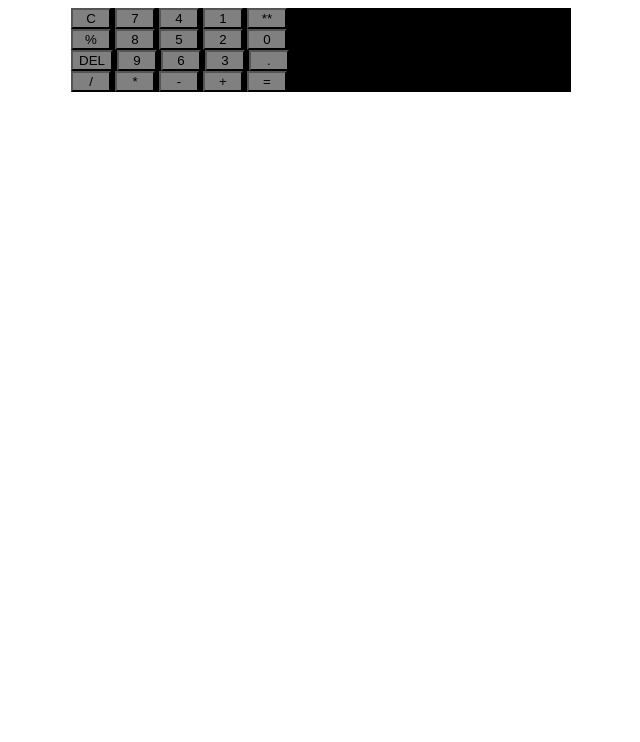
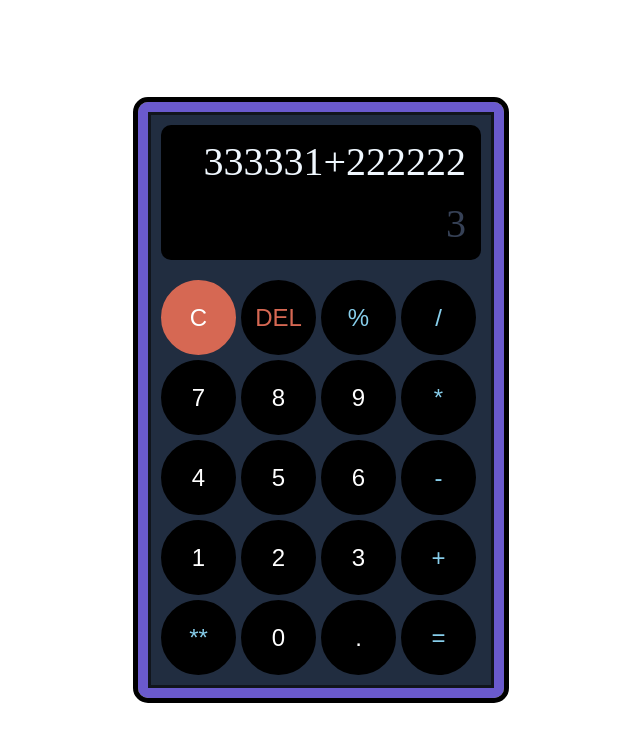
Before and after one commit to GaneshS288/calculator, a plain HTML site: page index.html in a window 1280 px wide. Shown: the whole page, without its empty margins (319-959 px from the left). Drawn offline with Linux system fonts and the light colour scheme.

Commit message:
make ui for calculator and style it

```diff
--- a/index.html
+++ b/index.html
@@ -4,25 +4,32 @@
 <head>
     <title>Calculator</title>
     <meta charset="utf-8">
+    <meta name="viewport" content="width = device-width, initial-scale =1.0">
     <script src="script.js"></script>
     <link rel="stylesheet" href="styles.css">
 </head>
 
 <body>
- <div class = "calculator-body">
+ <div class = "calculator-frame">
 
-    <div class="display"></div>
+<div class="calculator-body">
 
+    <div class="display">
+        <div class="math-expression">333331+222222</div>
+        <div class="result">3</div>
+    </div>
+
+<div class = "button-container" >
     <div class="column-container">
         <button class="clear">C</button>
         <button class="number">7</button>
         <button class="number">4</button>
         <button class="number">1</button>
-        <button class="number">**</button>
+        <button class="operator">**</button>
     </div>
 
     <div class="column-container">
-        <button class="operator">%</button>
+        <button class="delete">DEL</button>
         <button class="number">8</button>
         <button class="number">5</button>
         <button class="number">2</button>
@@ -30,7 +37,7 @@
     </div>
 
     <div class="column-container">
-        <button class="delete">DEL</button>
+        <button class="operator">%</button>
         <button class="number">9</button>
         <button class="number">6</button>
         <button class="number">3</button>
@@ -44,7 +51,12 @@
         <button class="operator">+</button>
         <button class="operator">=</button>
     </div>
- </div>
+
+</div>
+
+</div>
+
+</div>
 
 </body>
 
--- a/styles.css
+++ b/styles.css
@@ -1,15 +1,96 @@
 body {
     display: flex;
     justify-content: center;
+    align-items: center;
+    margin: 0;
+    height: 100vh;
 }
 
+.calculator-frame {
+    border: solid slateblue 10px;
+    outline: solid 5px black;
+    border-radius: 10px;
+}
 .calculator-body {
-    width: 500px;
+    width: 320px;
+    height: 550px;
+    background-color: #212d40;
+    display: flex;
+    flex-direction: column;
+    justify-content: flex-end;
+    padding: 10px;
+    border: solid 3px #11151C;
+    gap: 20px;
+}
+
+.calculator-body .button-container {
+    display: flex;
+    gap: 5px;
+}
+
+.column-container {
+    display: flex;
+    flex-direction: column;
+    gap: 5px;
+}
+
+.display {
+    color:aliceblue;
     background-color: black;
+    flex: 1;
+    display: flex;
+    flex-direction: column;
+    gap: 15px;
+    justify-content: center;
+    padding-right: 15px;
+    border-radius: 10px;
+}
+
+.display div {
+    display: flex;
+    justify-content: flex-end;
+    font-size: 2.5em;
 }
 
 button {
-    min-width: 40px;
-    max-width: 100px;
-    background-color: grey;
+    border-radius: 50%;
+    width: 75px;
+    aspect-ratio: 1/1;
+    background-color: black;
+    font-size: 1.5em;
+    border: solid 2px rgb(0, 0, 0);
 }
+
+button:active {
+    border: solid 2px white;
+}
+
+.result {
+    color: #364156;
+}
+
+.number {
+    color: white;
+}
+
+.delete {
+    color: #D66853;
+}
+
+.operator {
+    color: skyblue;
+}
+
+.clear {
+    background-color: #D66853;
+    color: white;
+    border: solid 2px #D66853;
+}
+
+.clear:active {
+    border: solid 2px white;
+}
+
+.decimal {
+    color: white;
+}
```
Also changed, not shown: script.js (line endings or trailing spaces).
